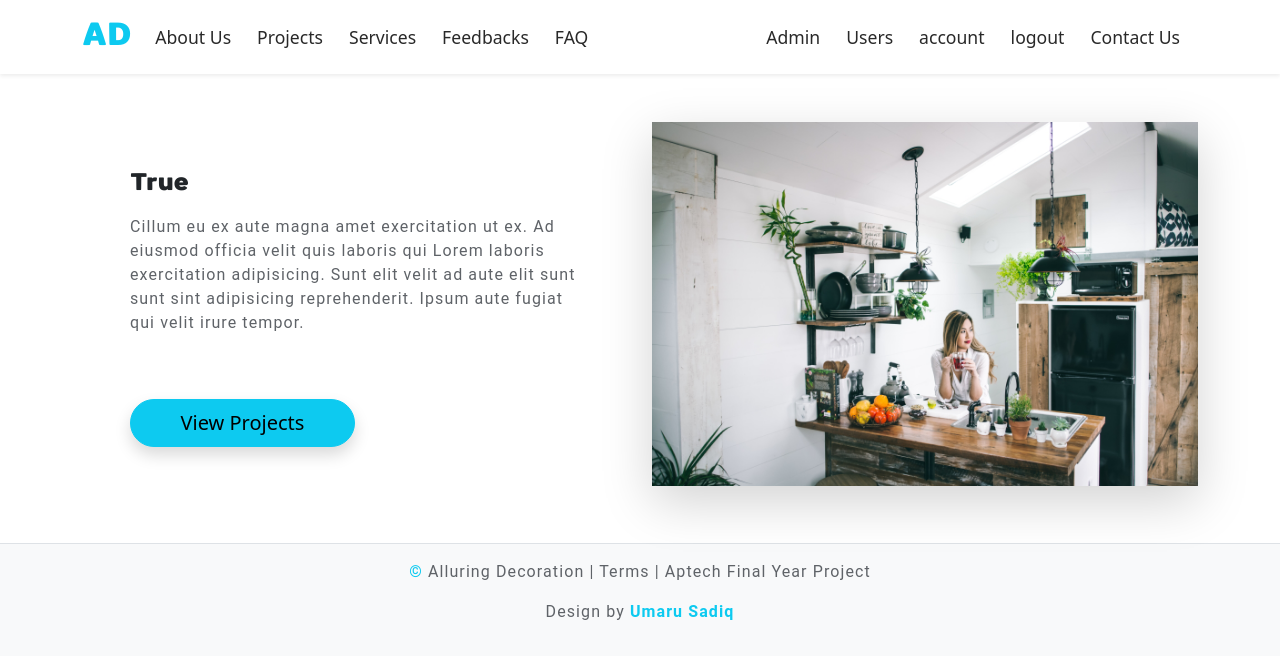
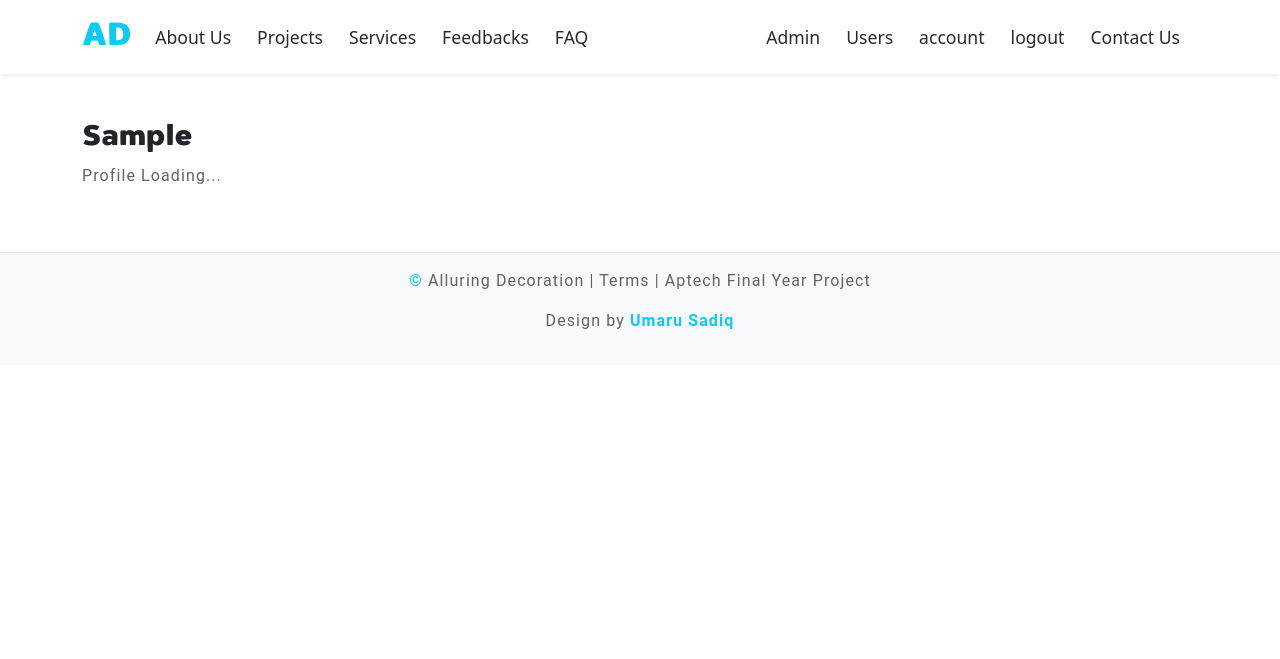
Before and after one commit to ndmichael/alluring-decors, a Flask app: page /account/ in a window 1280 px wide. Shown: the top 659 px of the page. Run offline with Flask 2, Linux system fonts and the light colour scheme; the visitor is signed in with stand-in values (Sample User, id 1); data comes from the database, SQL or seed files in the repository; some libraries are stand-ins or nearby versions.

Commit message:
template body was added

```diff
--- a/alluringdecors/templates/account.html
+++ b/alluringdecors/templates/account.html
@@ -6,27 +6,9 @@
         <div class="container py-5">
             <div class="row">
                 <div class="col-12 col-md-6">
-                    <div class="p-5">
-                    <h4>
-                        {{current_user.is_staff}}
-                    </h4>
-                    <p class="pt-2 pb-5">
-                        Cillum eu ex aute magna amet exercitation ut ex.
-                        Ad eiusmod officia velit quis laboris qui Lorem laboris exercitation adipisicing.
-                        Sunt elit velit ad aute elit sunt sunt sint adipisicing reprehenderit.
-                        Ipsum aute fugiat qui velit irure tempor.
-                    </p>
-                    <div>
-                        <a href="#" class=" d-grid col-6 shadow btn btn-lg btn-block btn-info rounded-pill">
-                            View Projects
-                        </a>
-                    </div>
-                </div>
-                </div>
-                <div class="col-12 col-md-6">
-                    <div>
-                        <img src="{{url_for('static',filename='images/project1.jpg')}}" alt="" class="img-fluid shadow-lg" />
-                    </div>
+                    <h3>{{current_user.username}} </h3>
+                    <p>Profile Loading... </p>
+
                 </div>
             </div>
         </div>
```
